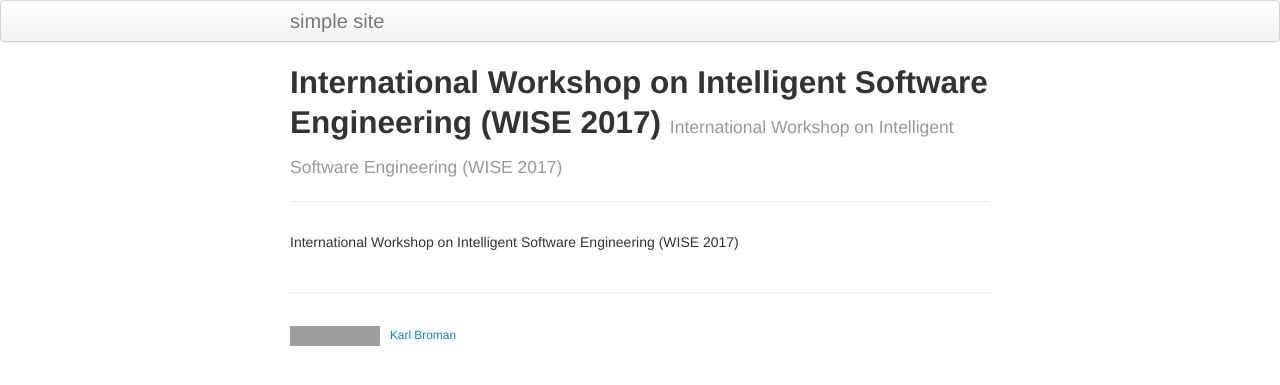
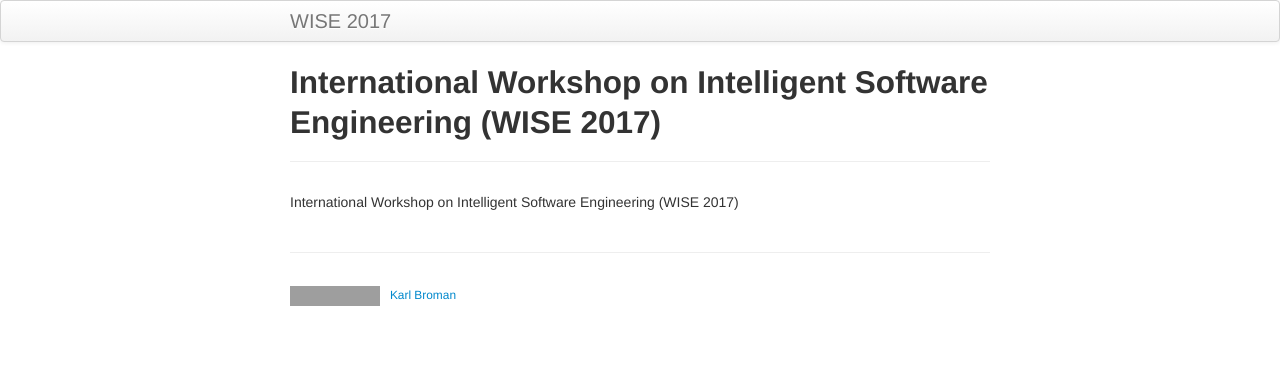
Before and after one commit to isofteng/wise2017, a Jekyll site: the page built from index.md, in a window 1280 px wide. Shown: the top 385 px of the page. Built offline with Jekyll 4.4.1, drawn with Linux system fonts in a browser that asks for light colours; part of the change alters nothing that is shown; grey boxes are pictures that could not be loaded.

Commit message:
revised some config

```diff
--- a/_config.yml
+++ b/_config.yml
@@ -8,16 +8,16 @@ highlighter: rouge
 # Themes are encouraged to use these universal variables
 # so be sure to set them if your theme uses them.
 #
-title : simple site
+title : WISE 2017
 author :
-  name : Karl Broman
-  email : kbroman@gmail.com
-  github : kbroman
-  twitter : kwbroman
+  name : Tao Xie
+  email : taoxie@gmail.com
+  github : taoxiease
+  twitter : taoxiease
   feedburner : nil
 
 # NOTE: If replacing this next line with your own URL, you likely want "https://" not "http://"
-production_url : http://kbroman.github.io/simple_site
+production_url : https://isofteng.github.io/wise2017/
 
 # Tell Github to use the kramdown markdown interpreter
 # (see https://help.github.com/articles/migrating-your-pages-site-from-maruku)
@@ -52,7 +52,7 @@ JB :
   #     This means always setting the protocol (http|https) or prefixing with "/"
   #
   # NOTE: If replacing this next line with your own URL, you likely want "https://" not "http://"
-  BASE_PATH : http://kbroman.org/simple_site
+  BASE_PATH : https://isofteng.github.io/wise2017/
 
   # By default, the asset_path is automatically defined relative to BASE_PATH plus the enabled theme.
   # ex: [BASE_PATH]/assets/themes/[THEME-NAME]
--- a/index.md
+++ b/index.md
@@ -1,7 +1,7 @@
 ---
 layout: page
 title: International Workshop on Intelligent Software Engineering (WISE 2017)
-tagline: International Workshop on Intelligent Software Engineering (WISE 2017)
+tagline:
 description: International Workshop on Intelligent Software Engineering (WISE 2017)
 ---
 
```
